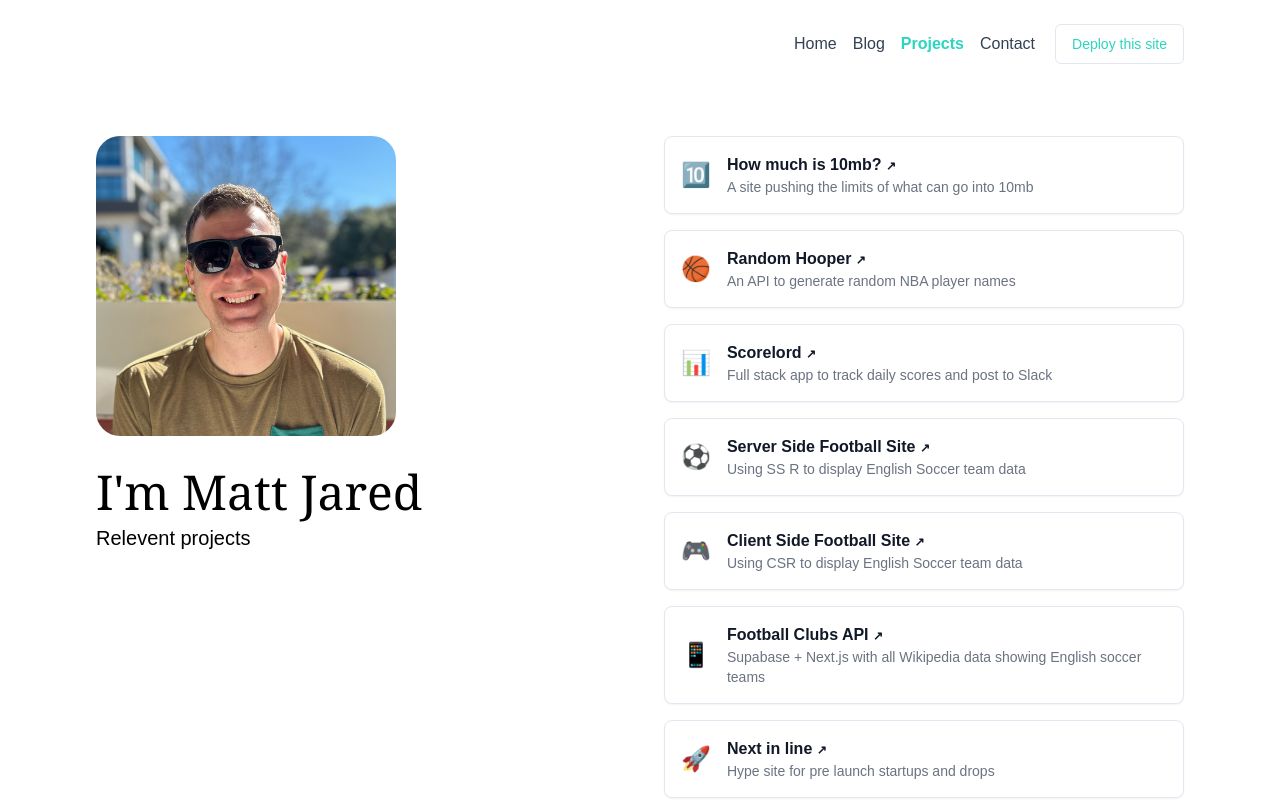
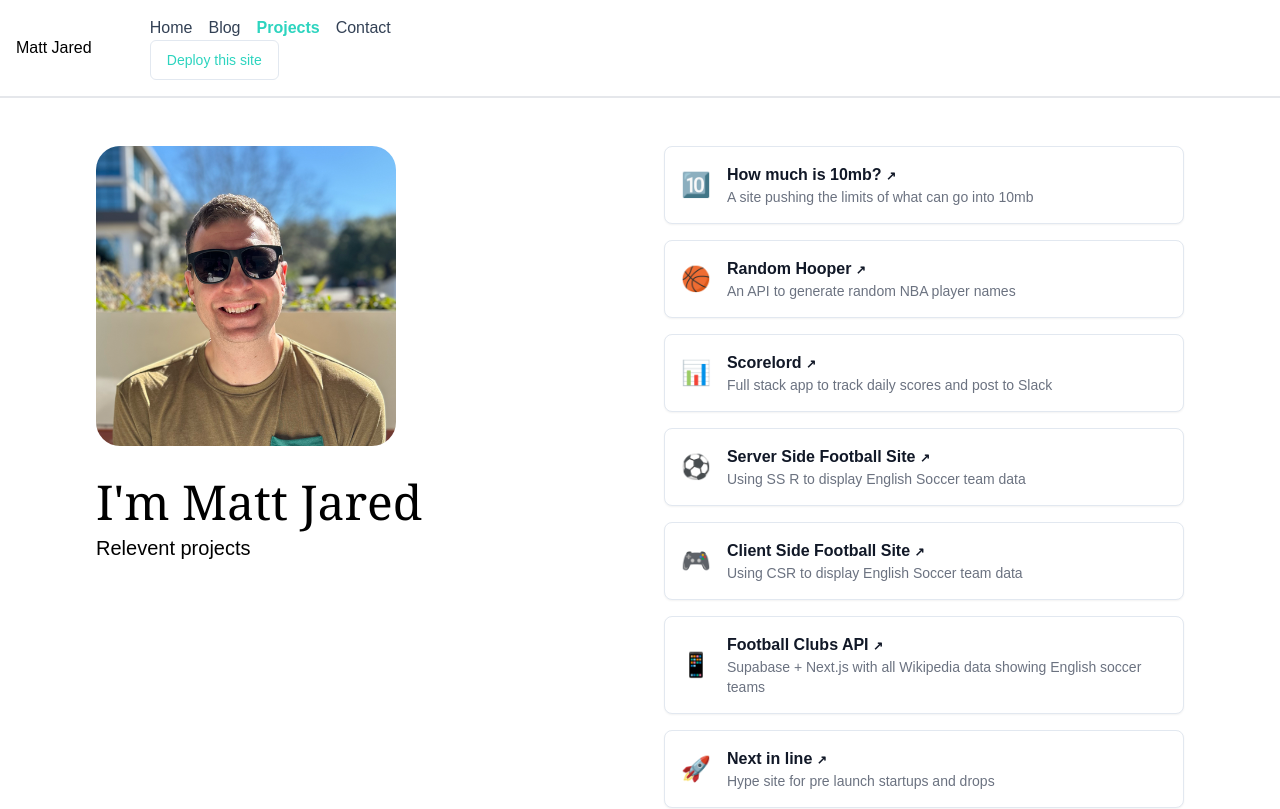
Before and after one commit to mattjared/personal-site, a Next.js app: page /projects in a window 1280 px wide. Shown: the top 809 px of the page. Built offline with nearby package versions, Linux system fonts and the light colour scheme.

Commit message:
Antonio Lang

```diff
--- a/app/components/Navbar.tsx
+++ b/app/components/Navbar.tsx
@@ -25,7 +25,9 @@ export default function Navbar() {
     },
   ];
   return (
-    <header className="container mx-auto px-4 py-6 flex justify-between items-center">
+    <header className="mx-auto p-4 flex justify-between items-center border-b-2 border-gray-200">
+      <span>Matt Jared</span>
+      <div className="container">
         <nav className="flex gap-4 ml-auto mr-5">
           {navList.map((nav, i) => {
             const isActive = pathname === nav.routePath || (pathname.startsWith("/blog") && nav.routePath === "/blog");
@@ -41,6 +43,7 @@ export default function Navbar() {
           })}
         </nav>
         <Button variant="outline" className="text-sm" asChild><Link href="/deploy">Deploy this site</Link></Button>
+      </div>
     </header>
   )
 }
--- a/app/page.tsx
+++ b/app/page.tsx
@@ -12,7 +12,7 @@ export default async function Home() {
     <>
       <main className="container mx-auto px-4 mt-12">
         <div className="grid grid-cols-1 md:grid-cols-2 gap-12">
-          <MugShot subheading={site.about.subheading} heading={site.about.heading} />
+          {/* <MugShot subheading={site.about.subheading} heading={site.about.heading} /> */}
           <div>
             <h3 className="text-4xl font-serif mb-6">{site.about.mission}</h3>
             <p className="text-md font-sans mb-6">{site.about.bio}</p>
```
Lines whose indentation alone changed are shown as unchanged.
